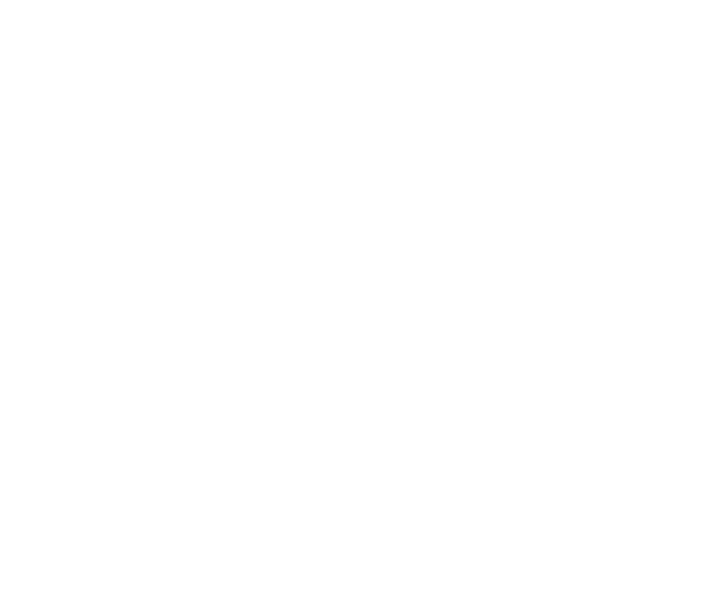
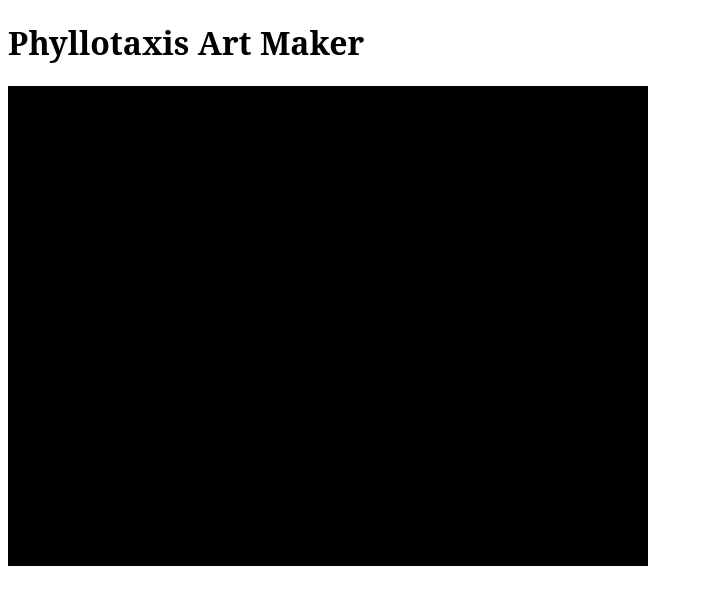
Before and after one commit to JaredDBaker/330-project-1, a plain HTML site: page index.html in a window 1280 px wide. Shown: the whole page, without its empty margins (0-703 px from the left). Drawn offline with Linux system fonts and the light colour scheme.

Commit message:
started prototype
laid down the basics of the project

```diff
--- a/index.html
+++ b/index.html
@@ -1,2 +1,16 @@
-<html>
+<!DOCTYPE html>
+<html lang="en">
+<head>
+    <meta charset="UTF-8">
+    <meta name="viewport" content="width=device-width, initial-scale=1.0">
+    <title>Phyllotaxis Art</title>
+    <link rel = "stylesheet" href = "styles/default-style.css">
+
+</head>
+<body>
+    <script src = "src/jdbLIB.js"></script>
+    <script src = "src/index.js"></script>
+    <h1>Phyllotaxis Art Maker</h1>
+    <canvas>Something is wrong</canvas>
+</body>
 </html>
--- /dev/null
+++ b/src/index.js
@@ -0,0 +1,21 @@
+(function(){
+
+    "use strict";
+
+    window.onload = init;
+
+    let ctx;
+    const canvasWidth = 640, canvasHeight = 480;
+
+    function init(){
+        console.log("page loaded!");
+
+        let canvas = document.querySelector("canvas");
+        canvas.width = canvasWidth;
+        canvas.height = canvasHeight;
+
+        ctx = canvas.getContext('2d');
+        ctx.fillRect(0,0,canvasWidth, canvasHeight);
+    }
+
+})();
--- a/src/jdbLIB.js
+++ b/src/jdbLIB.js
@@ -1,9 +1,9 @@
 (function(){
+    "use strict";
+    const jdbLIB = {
 
-const jdbLIB = {
+    };
 
-};
-
-window["jdbLIB"] = jdbLIB;
+    window["jdbLIB"] = jdbLIB;
 
 })();
```
